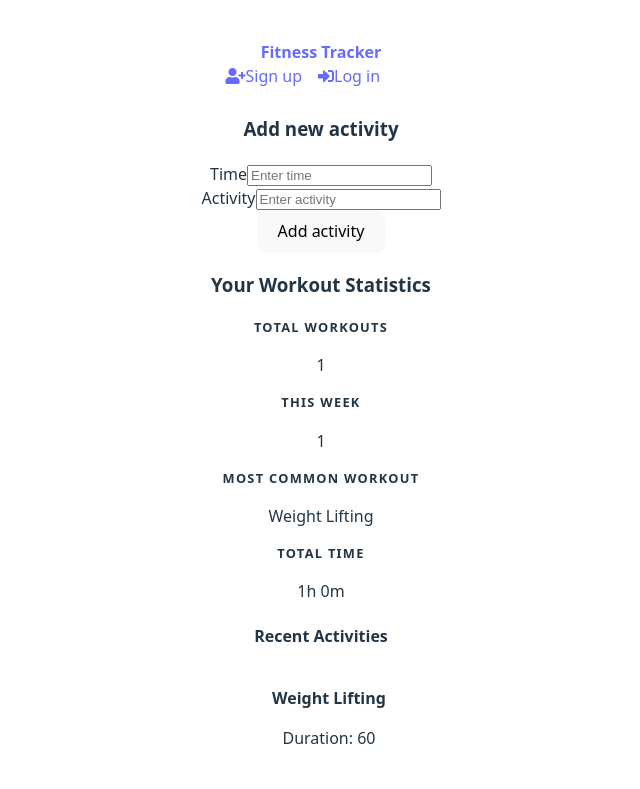
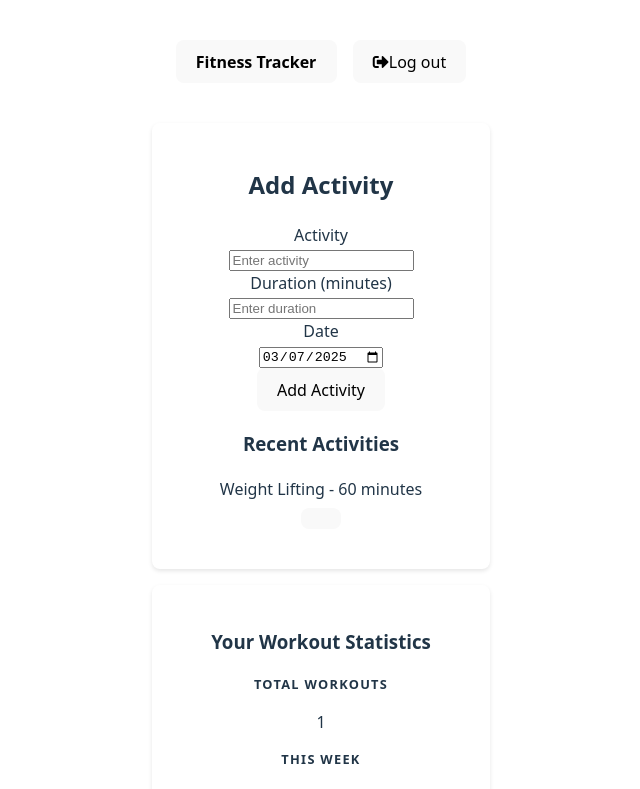
Before and after one commit to JSReza/web-programming-final-proj, a Vue app in the folder fitness-tracker-client/: page / in a window 1280 px wide. Shown: the top 789 px of the page, without its empty margins (319-959 px from the left). Built offline with nearby package versions, Linux system fonts and the light colour scheme.

Commit message:
fixed activities so that activity list appears

```diff
--- a/fitness-tracker-client/src/App.vue
+++ b/fitness-tracker-client/src/App.vue
@@ -4,17 +4,33 @@ import bulma from 'bulma/css/bulma.css'
 import NavBar from './components/NavBar.vue';
 import Statistics from './components/Statistics.vue'
 import Activities from './components/Activities.vue';
-import ActivityList from './components/ActivityList.vue';
+//import ActivityList from './components/ActivityList.vue';
 import FriendsActivities from './components/FriendsActivities.vue';
-const userActivities = ref([
+
+interface Activity {
+  id: number
+  type: string
+  duration: string
+  date: string
+}
+
+const currentUser = ref(null)
+const userActivities = ref<Activity[]>([
   {
     id: 1,
     type: 'Weight Lifting',
     duration: '60',
     date: '2025-03-06T10:00:00'
-  },
+  }
+])
 
-])
+const handleActivityAdded = (newActivity: Activity) => {
+  userActivities.value.push(newActivity)
+}
+
+const handleActivityDeleted = (id: number) => {
+  userActivities.value = userActivities.value.filter(activity => activity.id !== id)
+}
 const friends = ref([
   {
     id: 1,
@@ -36,19 +52,19 @@ const friends = ref([
   },
   {
     id:2,
-    name: 'Tom Holland',
+    name: 'Billie Eilish',
     activities: [
       {
         id: 1,
-        type: 'Calisthenics',
+        type: 'Boxing',
         duration: '30 minutes',
-        date: '2025-03-06'
+        date: '2025-03-03'
       },
       {
         id: 2,
-        type: 'Yoga',
-        duration: '45 minutes',
-        date: '2025-03-06'
+        type: 'Weight lifting',
+        duration: '30 minutes',
+        date: '2025-03-02'
       }
     ]
 
@@ -57,13 +73,16 @@ const friends = ref([
 </script>
 
 <template>
-  <div class="app-container">
-    <NavBar />
+    <NavBar :currentUser="currentUser" />
     <main class="main-content container">
       <div class="sections">
         <section class="section">
-          <Activities />
-        </section>
+        <Activities
+          :activities="userActivities"
+          @activity-added="handleActivityAdded"
+          @activity-deleted="handleActivityDeleted"
+        />
+      </section>
         <div class="section">
     <Statistics :activities="userActivities" />
         </div>
@@ -73,20 +92,30 @@ const friends = ref([
         </section>
       </div>
     </main>
-  </div>
 </template>
 
 <style scoped>
-.logo {
-  height: 6em;
-  padding: 1.5em;
-  will-change: filter;
-  transition: filter 300ms;
-}
-.logo:hover {
-  filter: drop-shadow(0 0 2em #646cffaa);
-}
-.logo.vue:hover {
-  filter: drop-shadow(0 0 2em #42b883aa);
+  h1,h2,h3{
+    color:darkseagreen;
+  }
+  .main-content {
+    margin-top: 2rem;
+  }
+
+  .sections {
+    display: grid;
+    grid-template-columns: repeat(auto-fill, minmax(300px, 1fr));
+    gap: 1rem;
+  }
+
+  .section {
+    padding: 1.5rem;
+    border-radius: 8px;
+    box-shadow: 0 2px 4px rgba(0, 0, 0, 0.1);
+    transition: transform 0.2s ease;
+  }
+  .section:hover {
+  transform: translateY(-2px);
+  box-shadow: 0 4px 8px rgba(0, 0, 0, 0.1);
 }
 </style>
--- a/fitness-tracker-client/src/components/Activities.vue
+++ b/fitness-tracker-client/src/components/Activities.vue
@@ -1,51 +1,136 @@
+<script setup lang="ts">
+import { ref } from 'vue'
+
+interface Activity {
+  id: number
+  type: string
+  duration: string
+  date: string
+}
+
+const props = defineProps<{
+  activities: Activity[]
+}>()
+
+const emit = defineEmits(['activity-added', 'activity-deleted'])
+
+const newActivity = ref({
+  type: '',
+  duration: '',
+  date: new Date().toISOString().slice(0, 10)
+})
+
+const saveWorkout = () => {
+  if (!newActivity.value.type || !newActivity.value.duration) {
+    return
+  }
+
+  emit('activity-added', {
+    id: Date.now(),
+    ...newActivity.value
+  })
+
+  newActivity.value.type = ''
+  newActivity.value.duration = ''
+  newActivity.value.date = new Date().toISOString().slice(0, 10)
+}
+</script>
+
 <template>
-    <h3>Add new activity</h3>
-    <form id="form" @submit.prevent="onSubmit">
-      <div class="form-control">
-        <label for="text">Time</label>
-        <input type="text" id="text" placeholder="Enter time" v-model="text" />
-      </div>
-      <div class="form-control">
-        <label for="activity">Activity</label>
+  <div class="box">
+    <header class="mb-4">
+      <h2 class="title is-4">Add Activity</h2>
+    </header>
+
+    <div class="field">
+      <label class="label" for="activity">Activity</label>
+      <div class="control">
         <input
+          class="input"
           type="text"
           id="activity"
           placeholder="Enter activity"
-          v-model="activity"
+          v-model.trim="newActivity.type"
         />
       </div>
-      <button class="btn">Add activity</button>
-    </form>
-  </template>
+    </div>
 
-  <script setup>
-  import { useToast } from 'vue-toastification';
-  import { ref } from 'vue';
+    <div class="field">
+      <label class="label" for="duration">Duration (minutes)</label>
+      <div class="control">
+        <input
+          class="input"
+          type="number"
+          id="duration"
+          placeholder="Enter duration"
+          v-model.trim="newActivity.duration"
+        />
+      </div>
+    </div>
 
-  const time = ref('');
-  const amount = ref('');
+    <div class="field">
+      <label class="label" for="date">Date</label>
+      <div class="control">
+        <input
+          class="input"
+          type="date"
+          id="date"
+          v-model="newActivity.date"
+        />
+      </div>
+    </div>
 
-  // Get toast interface
-  const toast = useToast();
+    <div class="field">
+      <div class="control">
+        <button
+          class="button is-primary"
+          @click="saveWorkout"
+        >
+          Add Activity
+        </button>
+      </div>
+    </div>
 
-  const emit = defineEmits(['activitySubmitted']);
+    <!-- Activities List -->
+    <div class="mt-5">
+      <h3 class="title is-5">Recent Activities</h3>
+      <div v-if="!activities.length" class="has-text-grey">
+        No activities yet
+      </div>
+      <ul class="activity-list">
+        <li
+          v-for="activity in activities"
+          :key="activity.id"
+          class="box mb-3"
+        >
+          <div class="level">
+            <div class="level-left">
+              {{ activity.type }} - {{ activity.duration }} minutes
+            </div>
+            <div class="level-right">
+              <button
+                class="delete"
+                @click="$emit('activity-deleted', activity.id)"
+              ></button>
+            </div>
+          </div>
+        </li>
+      </ul>
+    </div>
+  </div>
+            </template>
 
-  const onSubmit = () => {
-    if (!text.value || !amount.value) {
-      // Display a toast error message if either field is empty
-      toast.error('Both fields must be filled.');
-      return;
-    }
+<style scoped>
+.activity-list {
+  list-style: none;
+  padding: 0;
+}
 
-    const activityData = {
-      time: time.value,
-      amount: parseFloat(amount.value),
-    };
+.box {
+  transition: transform 0.2s ease;
+}
 
-    emit('activitySubmitted', activityData);
-
-    // Clear form fields
-    text.value = '';
-    amount.value = '';
-  };
-  </script>
+.box:hover {
+  transform: translateY(-2px);
+}
+</style>
--- a/fitness-tracker-client/src/components/NavBar.vue
+++ b/fitness-tracker-client/src/components/NavBar.vue
@@ -2,59 +2,27 @@
 import { ref, computed } from 'vue'
 import { useRouter } from 'vue-router'
 
-interface User {
-  id: number;
-  name: string;
-  role: 'admin' | 'user';
-  email: string;
-}
-
-const props = defineProps<{
-  currentUser: User | null;
-}>()
 
 const emit = defineEmits(['logout'])
 const router = useRouter()
 
-const isActive = ref(false)
-
-const toggleBurger = () => {
-  isActive.value = !isActive.value
-}
 
 const handleLogout = () => {
   emit('logout')
   router.push('/login')
 }
 
-const isAdmin = computed(() => props.currentUser?.role === 'admin')
 </script>
-// ...existing code...
-
 <template>
   <nav class="navbar is-info" role="navigation" aria-label="main navigation">
-    <div class="navbar-brand">
-      <a class="navbar-item" href="/">
-        <strong>Fitness Tracker</strong>
-      </a>
 
-      <a role="button"
-         :class="{'is-active': isActive}"
-         class="navbar-burger"
-         aria-label="menu"
-         @click="toggleBurger"
-      >
-        <span aria-hidden="true"></span>
-        <span aria-hidden="true"></span>
-        <span aria-hidden="true"></span>
-      </a>
-    </div>
 
     <div class="navbar-end">
       <div class="navbar-item">
-        <!-- Show user info when logged in -->
-        <div v-if="currentUser" class="buttons are-medium">
-          <span class="tag is-info is-medium mr-4">Welcome, {{ currentUser.name }}</span>
+        <div class="buttons are-medium">
+            <button class="button is-light ml-4">
+        <strong>Fitness Tracker</strong>
+    </button>
           <button class="button is-light ml-4" @click="handleLogout">
             <span class="icon">
               <i class="fas fa-sign-out-alt"></i>
@@ -62,21 +30,7 @@ const isAdmin = computed(() => props.currentUser?.role === 'admin')
             <span>Log out</span>
           </button>
         </div>
-        <!-- Show login/signup when not logged in -->
-        <div v-else class="buttons are-medium">
-          <a class="button is-primary mr-4" href="/register">
-            <span class="icon">
-              <i class="fas fa-user-plus"></i>
-            </span>
-            <span>Sign up</span>
-          </a>
-          <a class="button is-primary ml-4" href="/login">
-            <span class="icon">
-              <i class="fas fa-sign-in-alt"></i>
-            </span>
-            <span>Log in</span>
-          </a>
-        </div>
+
       </div>
     </div>
   </nav>
--- a/fitness-tracker-client/src/components/Statistics.vue
+++ b/fitness-tracker-client/src/components/Statistics.vue
@@ -4,7 +4,7 @@
           <span>Your Workout Statistics</span>
       </h3>
 
-      <div class="columns is-multiline mb-4">
+      <div class="column mb-4">
         <div class="column is-6">
           <div class="notification is-primary">
             <p class="heading">Total Workouts</p>
--- /dev/null
+++ b/fitness-tracker-client/src/router/index.ts
@@ -0,0 +1,3 @@
+import { createRouter, createWebHistory } from 'vue-router'
+import { routes } from 'vue-router/auto-routes'
+import App from './App.vue'
--- a/fitness-tracker-client/tsconfig.node.json
+++ b/fitness-tracker-client/tsconfig.node.json
@@ -20,5 +20,5 @@
     "noFallthroughCasesInSwitch": true,
     "noUncheckedSideEffectImports": true
   },
-  "include": ["vite.config.ts"]
+  "include": ["vite.config.ts",  "./typed-router.d.ts"]
 }
```
Also changed, not shown: fitness-tracker-client/src/components/ActivityList.vue (+49 -0 lines), fitness-tracker-client/src/components/FriendsActivities.vue (+18 -16 lines).
